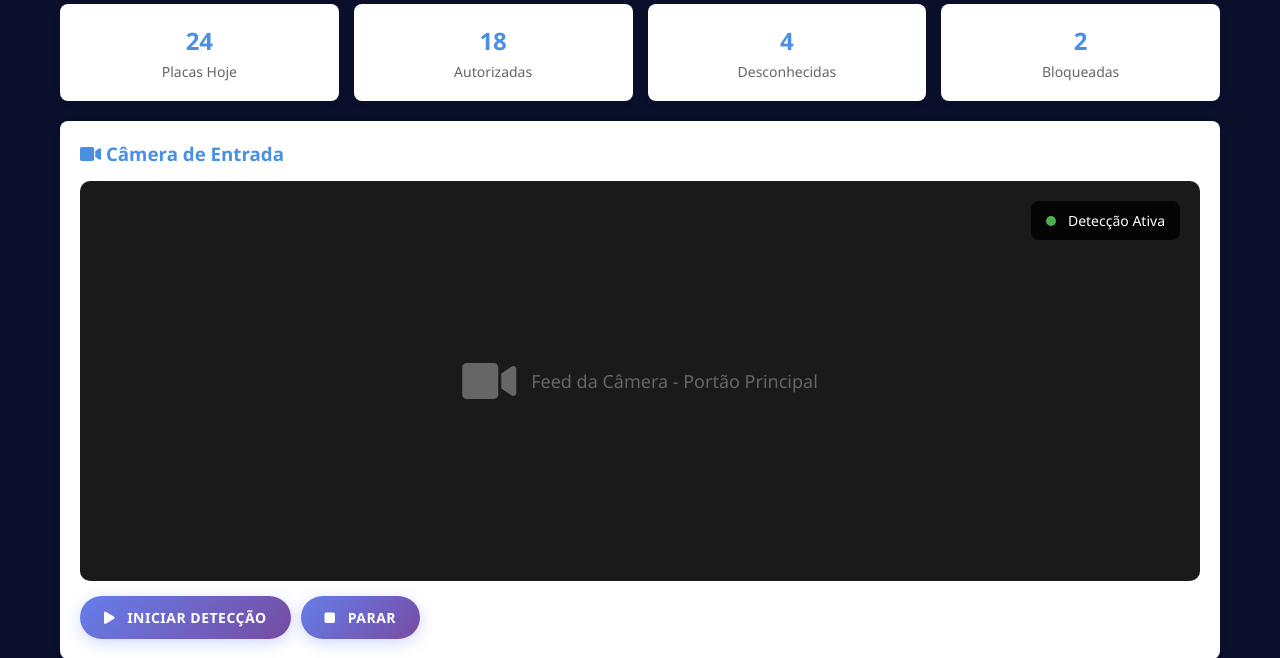
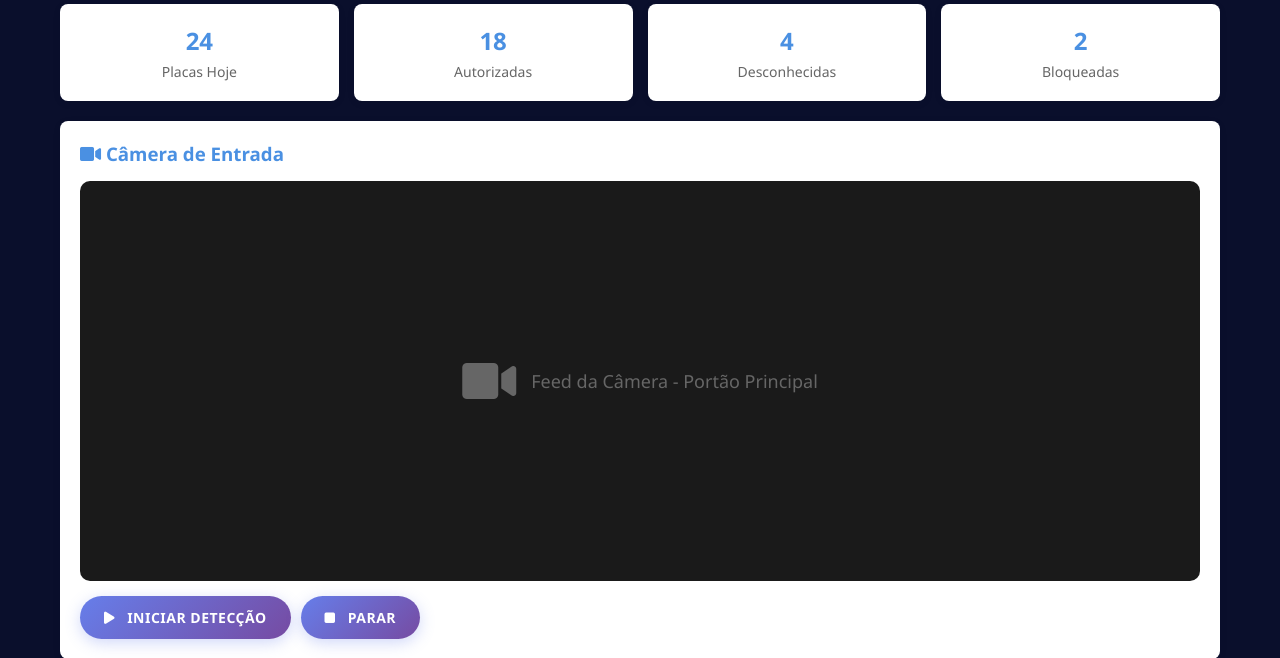
Before and after one commit to JvCasemiro/TCC, a PHP site: page /pages/leitura_placas.php in a window 1280 px wide. Shown: the part 226-884 px from the top of the page. Run offline with PHP 8.4, Linux system fonts and the light colour scheme; the visitor is signed in with stand-in values (Sample User, id 1); data that the repository does not hold is empty.

Commit message:
fix: Ajuste Status de detecção

```diff
--- a/assets/js/script.js
+++ b/assets/js/script.js
@@ -27,14 +27,6 @@ function iniciarDetecao() {
         // Envia um sinal para parar o script Python
         fetch('../python/parar_detecao.php')
             .catch(error => console.error('Erro ao parar a detecção:', error));
-
-        // Atualiza o status da câmera
-        const statusIndicator = document.querySelector('.status-indicator');
-        if (statusIndicator) {
-            statusIndicator.classList.remove('status-online', 'status-processing');
-            statusIndicator.classList.add('status-offline');
-            statusIndicator.nextSibling.textContent = 'Detecção Parada';
-        }
     };
 
     // Remove mensagens anteriores
@@ -46,13 +38,6 @@ function iniciarDetecao() {
     loadingMessage.className = 'loading-message';
     loadingMessage.innerHTML = '<div class="spinner-border spinner-border-sm" role="status"></div> Iniciando detecção de placas...';
     cameraFeed.appendChild(loadingMessage);
-
-    // Atualiza o status da câmera
-    const statusIndicator = cameraFeed.querySelector('.status-indicator');
-    if (statusIndicator) {
-        statusIndicator.classList.add('status-processing');
-        statusIndicator.classList.remove('status-online', 'status-offline');
-    }
 
     // Faz a requisição para executar o script Python
     fetch('../python/executar_detecao.php')
@@ -82,13 +67,6 @@ function iniciarDetecao() {
                 loadingMessage.remove();
             }
 
-            // Atualiza o status da câmera
-            const statusIndicator = cameraFeed.querySelector('.status-indicator');
-            if (statusIndicator) {
-                statusIndicator.classList.remove('status-processing');
-                statusIndicator.classList.add('status-online');
-            }
-
             if (data.success) {
                 // Mostra mensagem de sucesso
                 const successMessage = document.createElement('div');
@@ -112,13 +90,6 @@ function iniciarDetecao() {
                 errorMessage.className = 'alert alert-danger mt-3';
                 errorMessage.textContent = data.output ? data.output.join('\n') : 'Erro desconhecido ao executar a detecção';
                 cameraFeed.appendChild(errorMessage);
-
-                // Atualiza o status da câmera para erro
-                const statusIndicator = cameraFeed.querySelector('.status-indicator');
-                if (statusIndicator) {
-                    statusIndicator.classList.remove('status-processing', 'status-online');
-                    statusIndicator.classList.add('status-offline');
-                }
             }
         })
         .catch(error => {
@@ -153,25 +124,11 @@ function iniciarDetecao() {
             } else {
                 console.error('Elemento .camera-feed não encontrado');
             }
-
-            // Atualiza o status da câmera para offline
-            const statusIndicator = document.querySelector('.status-indicator');
-            if (statusIndicator) {
-                statusIndicator.classList.remove('status-processing');
-                statusIndicator.classList.add('status-offline');
-            }
         })
         .finally(() => {
             // Reabilita o botão de iniciar e desabilita o de parar
             if (botaoIniciar) botaoIniciar.disabled = false;
             if (botaoParar) botaoParar.disabled = true;
-
-            // Remove a classe de processamento do status
-            const statusIndicator = document.querySelector('.status-indicator');
-            if (statusIndicator && !statusIndicator.classList.contains('status-offline')) {
-                statusIndicator.classList.remove('status-processing');
-                statusIndicator.classList.add('status-online');
-            }
         });
 }
 
--- a/pages/leitura_placas.php
+++ b/pages/leitura_placas.php
@@ -337,25 +337,6 @@ try {
             font-size: 18px;
         }
 
-        .detection-overlay {
-            position: absolute;
-            top: 20px;
-            right: 20px;
-            background: rgba(0,0,0,0.8);
-            color: white;
-            padding: 10px 15px;
-            border-radius: 8px;
-            font-size: 14px;
-        }
-
-        .status-indicator {
-            display: inline-block;
-            width: 10px;
-            height: 10px;
-            border-radius: 50%;
-            margin-right: 8px;
-        }
-
         .status-online { background: #4CAF50; }
         .status-offline { background: #f44336; }
 
@@ -687,10 +668,6 @@ try {
                 <div class="camera-placeholder">
                     <i class="fas fa-video" style="font-size: 48px; margin-right: 15px;"></i>
                     Feed da Câmera - Portão Principal
-                </div>
-                <div class="detection-overlay">
-                    <span class="status-indicator status-online"></span>
-                    Detecção Ativa
                 </div>
             </div>
             <div class="camera-controls">
```
